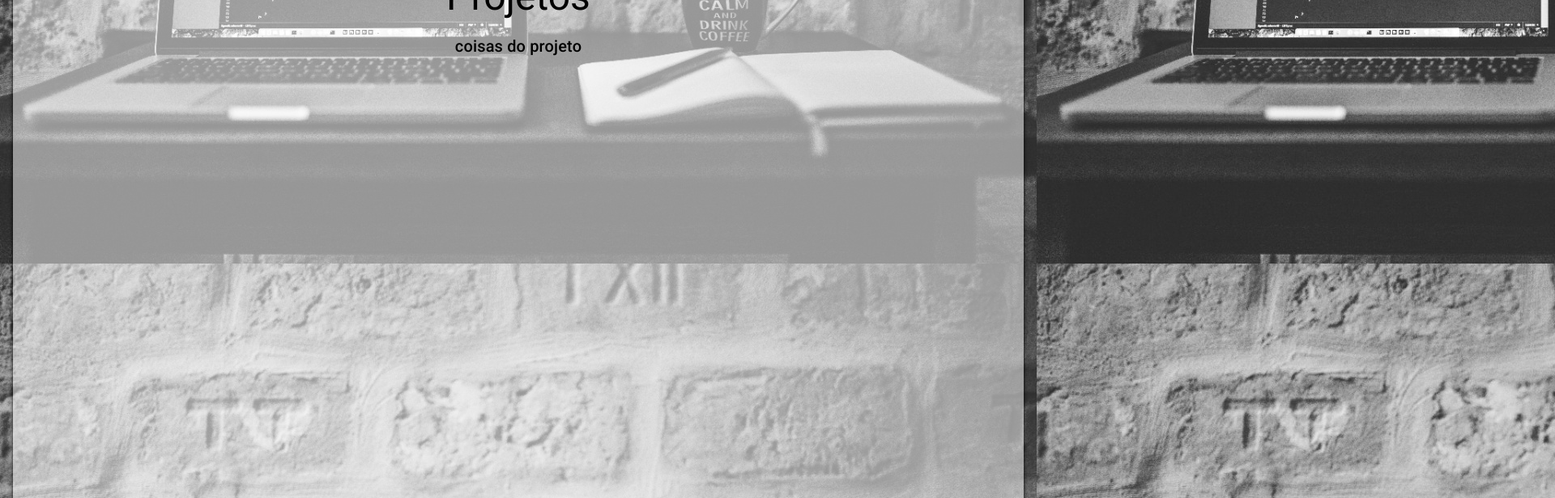
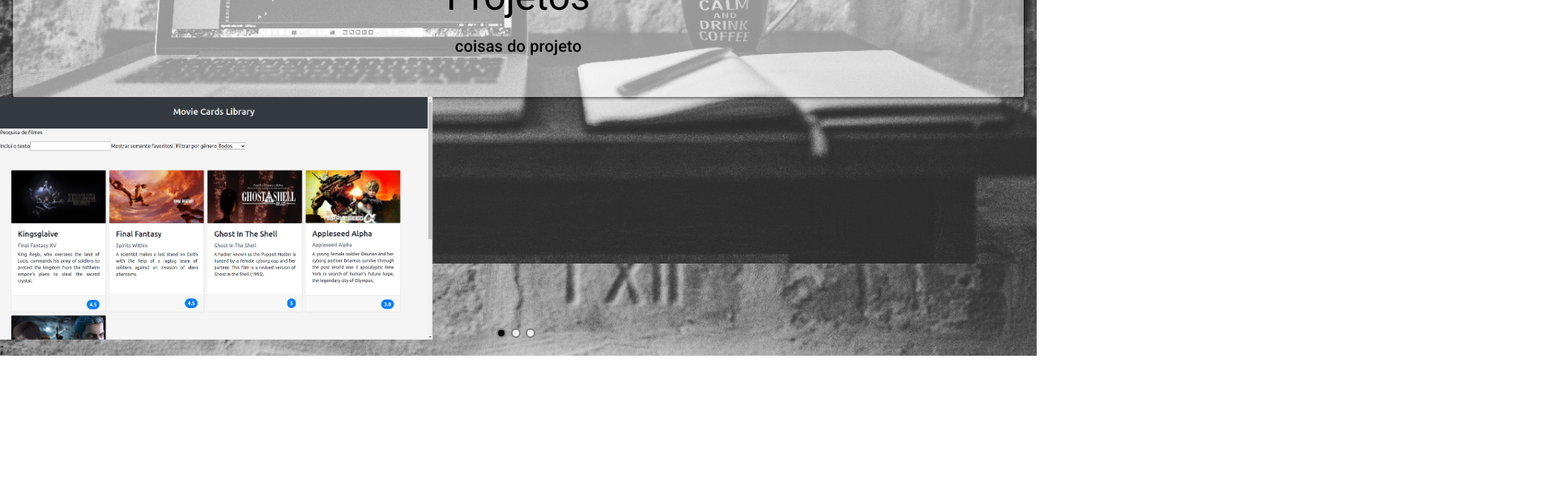
Before and after one commit to patrikbatista/portifolio-dev, a React (Create React App) app: page / in a window 1280 px wide. Shown: the part 1380-1996 px from the top of the page at 81% size, 1920 px wide, since content can reach past the window. After the commit the page ends 1820 px from the top, so only its background shows below. Built offline with nearby package versions, Linux system fonts and the light colour scheme.

Commit message:
iniciando o projeto. VAMOS COM TUDO :rocket:

```diff
--- a/src/components/Main.js
+++ b/src/components/Main.js
@@ -8,15 +8,13 @@
 import icons from '../icons/index';
 import projects from '../projects';
 
-import 'react-multi-carousel/lib/styles.css';
-
 require('@lottiefiles/lottie-player');
 // import computerPhoto from '../images/computerPhoto.jpeg';
 function Main() {
   const responsive = {
     desktop: {
       breakpoint: { max: 3000, min: 1024 },
-      items: 3,
+      items: 1,
       slidesToSlide: 1, // optional, default to 1.
     },
     tablet: {
@@ -219,16 +217,17 @@
           </Typography>
 
         </Box>
-        <Box>
+      </Box>
+      <div>
         <Carousel
-            swipeable={ false }
-            draggable={ false }
+          swipeable
+          draggable
           showDots
           responsive={ responsive }
           ssr // means to render carousel on server-side.
           infinite
-            autoPlay
-            autoPlaySpeed={ 1000 }
+          // autoPlay
+          // autoPlaySpeed={ 1000 }
           keyBoardControl
           customTransition="all .5"
           transitionDuration={ 500 }
@@ -238,58 +237,21 @@
           itemClass="carousel-item-padding-40-px"
         >
           {projects.map((project, index) => (
-              // <div
-              // key={ index }
-              //   style={ {
-              //     width: '100%',
-              //     height: '500px',
-              //   } }
-              // >
-              //   <div
-              //     style={ {
-              //       width: '200px',
-              //       height: '200px',
-              //     } }
-              //   >
+            <div key={ index } style={ { height: '300px' } }>
               <img
-                key={ index }
                 src={ project.image }
                 style={ {
                   objectFit: 'contain',
-                  maxWidth: '50%',
-                  maxHeight: '50%',
+                  maxWidth: '100%',
+                  maxHeight: '100%',
                 } }
                 alt={ project.name }
               />
-              //   </div>
-              //   <Typography variant="h3" gutterBottom component="div">
-              //     {project.name}
-              //   </Typography>
-              //   <Typography variant="h6" gutterBottom component="div">
-              //     {project.description}
-              //   </Typography>
-              //   <Link
-              //     href={ project.url }
-              //     target="_blank"
-              //     rel="noopener"
-              //   >
-              //     Veja aqui
-              //   </Link>
-              //   <Link
-              //     href={ project.pull }
-              //     target="_blank"
-              //     rel="noopener"
-              //   >
-              //     <SvgIcon>
-              //       <path d={ GitHubIcon } />
-              //     </SvgIcon>
-              //   </Link>
-              // </div>
+            </div>
           ))}
         </Carousel>
         ;
-        </Box>
-      </Box>
+      </div>
     </section>
   );
 }
--- a/src/index.css
+++ b/src/index.css
@@ -1,3 +1,5 @@
+@import 'react-multi-carousel/lib/styles.css';
+
 body {
   margin: 0;
   font-family: -apple-system, BlinkMacSystemFont, 'Segoe UI', 'Roboto', 'Oxygen',
```
Also changed, not shown: 1 other file (tests, documents, lock files or other folders). Lines whose indentation alone changed are shown as unchanged.
